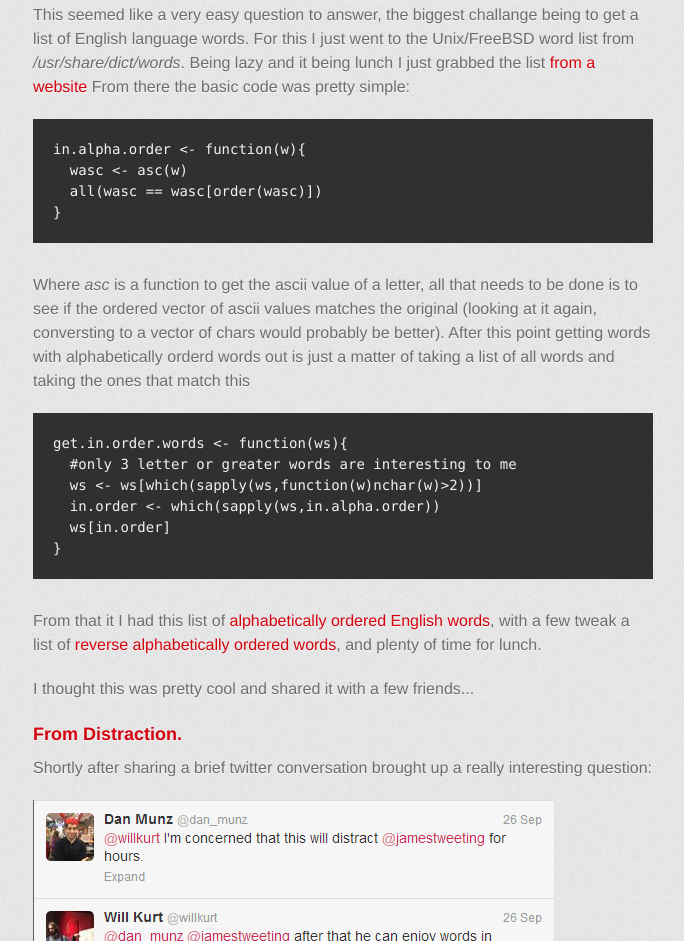
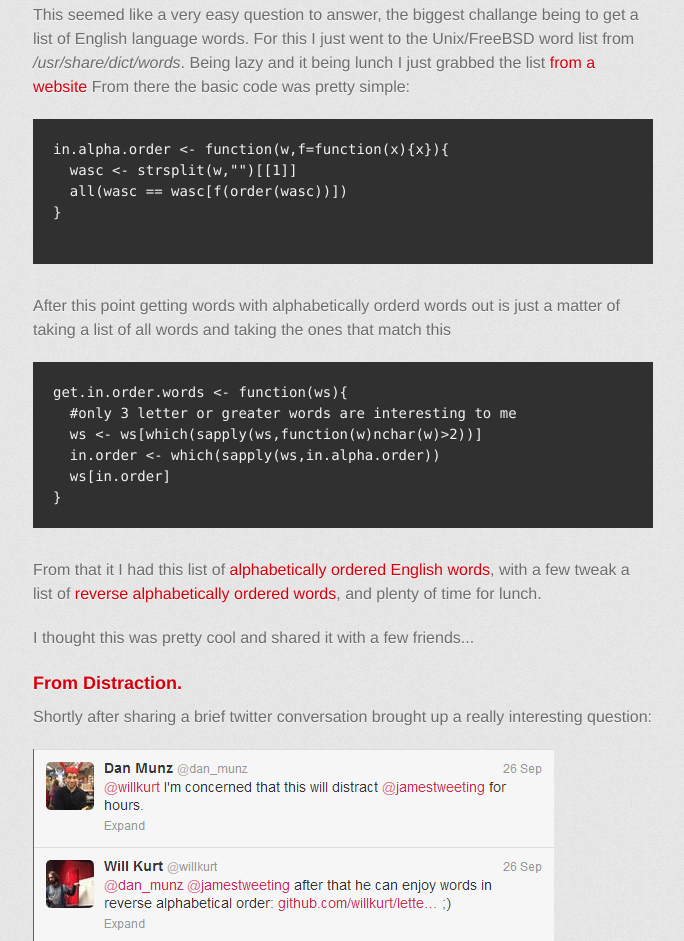
Before and after one commit to willkurt/bijoux, a plain HTML site: page index.html in a window 1280 px wide. Shown: the part 876-1817 px from the top of the page, without its empty margins (297-981 px from the left). Drawn offline with Linux system fonts and the light colour scheme; a web font is replaced by a local one.

Commit message:
fixed function also fixed in source

```diff
--- a/index.html
+++ b/index.html
@@ -43,12 +43,13 @@
 <p>This seemed like a very easy question to answer, the biggest challange being to get a list of English language words. For this I just went to the Unix/FreeBSD word list from <em>/usr/share/dict/words</em>. Being lazy and it being lunch I just grabbed the list <a href="http://www.freebsd.org/cgi/cvsweb.cgi/src/share/dict/web2?rev=1.12;content-type=text%2Fplain">from a website</a>
 From there the basic code was pretty simple:
 </p>
-<pre><code>in.alpha.order <- function(w){
-  wasc <- asc(w)
-  all(wasc == wasc[order(wasc)])
+<pre><code>in.alpha.order <- function(w,f=function(x){x}){
+  wasc <- strsplit(w,"")[[1]]
+  all(wasc == wasc[f(order(wasc))])
 }
+
 </code></pre>
-<p>Where <em>asc</em> is a function to get the ascii value of a letter, all that needs to be done is to see if the ordered vector of ascii values matches the original (looking at it again, conversting to a vector of chars would probably be better).
+<p>
 After this point getting words with alphabetically orderd words out is just a matter of taking a list of all words and taking the ones that match this<p>
 <pre><code>get.in.order.words <- function(ws){
   #only 3 letter or greater words are interesting to me
```
